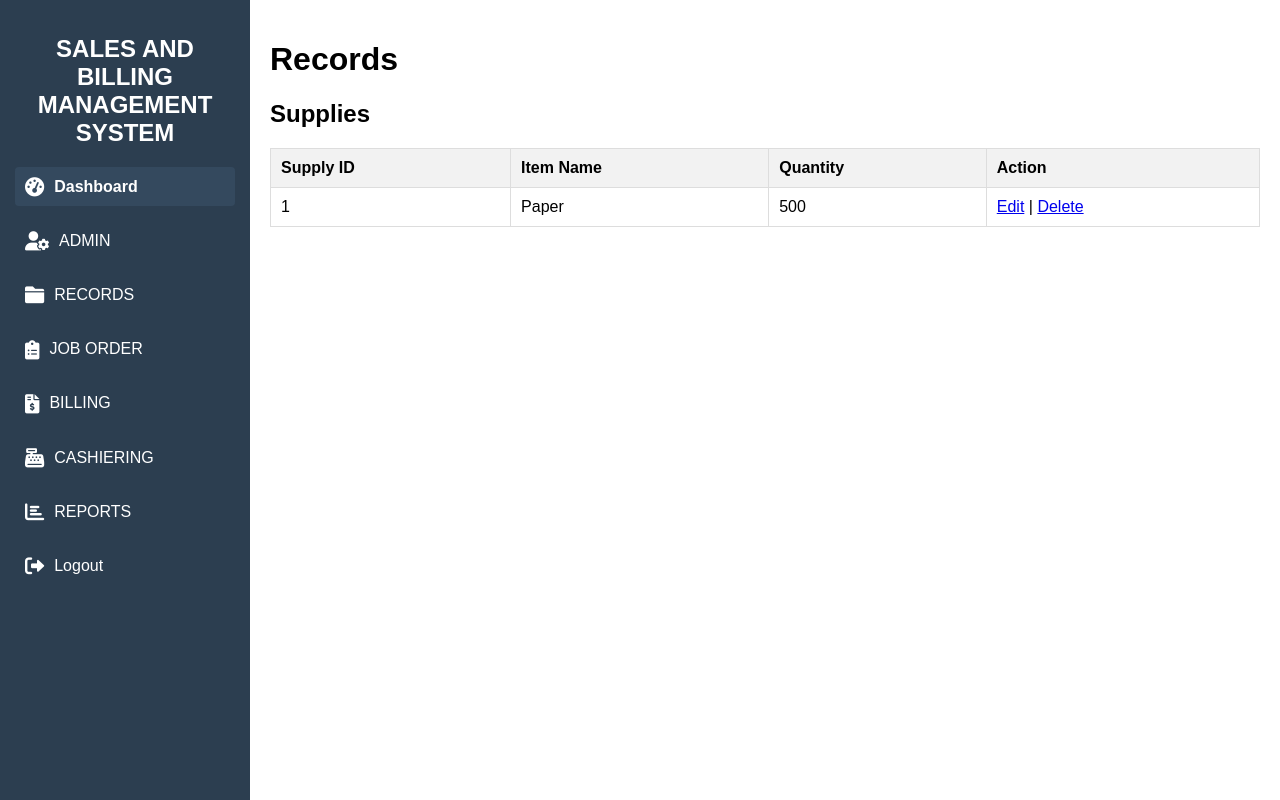
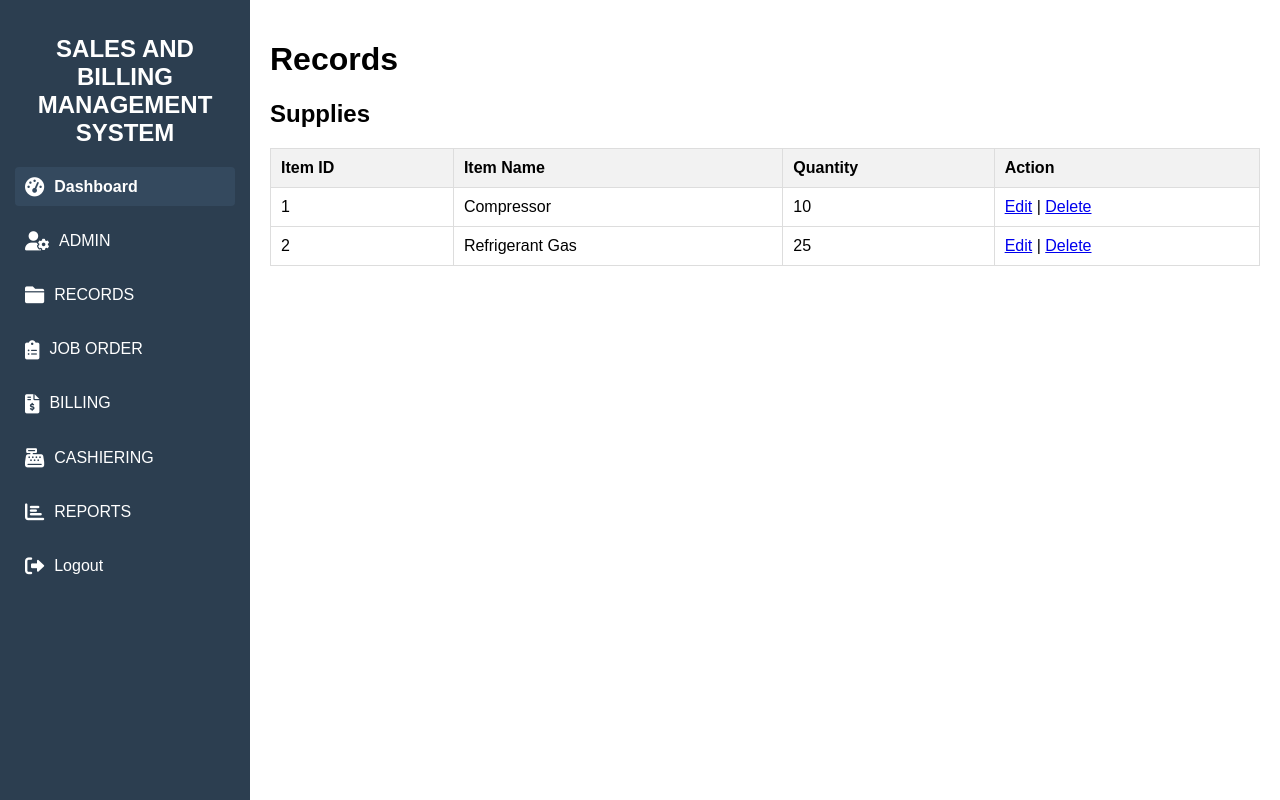
Before and after one commit to TenZ081001/Sales-Billing, a PHP site: page /record-supplies.php in a window 1280 px wide. Run offline with PHP 8.4, Linux system fonts and the light colour scheme.

Commit message:
Update record-supplies.php

```diff
--- a/record-supplies.php
+++ b/record-supplies.php
@@ -28,23 +28,34 @@
 <body>
     <div class="content">
         <div class="module-content">
-        <div id="supplies" class="section">
-        <h1>Records</h1>
+            <div id="services" class="section">
+                <h1>Records</h1>
+            </div>
+            <div id="Supplies" class="section">
                 <h2>Supplies</h2>
                 <table>
                     <tr>
-                        <th>Supply ID</th>
+                        <th>Item ID</th>
                         <th>Item Name</th>
                         <th>Quantity</th>
                         <th>Action</th>
                     </tr>
                     <tr>
                         <td>1</td>
-                        <td>Paper</td>
-                        <td>500</td>
-                        <td><a href="edit.php?id=1">Edit</a> | <a href="delete.php?id=1">Delete</a></td>
+                        <td>Compressor</td>
+                        <td>10</td>
+                        <td><a href="edit_inventory.php?id=1">Edit</a> | <a href="delete_inventory.php?id=1">Delete</a></td>
+                    </tr>
+                    <tr>
+                        <td>2</td>
+                        <td>Refrigerant Gas</td>
+                        <td>25</td>
+                        <td><a href="edit_inventory.php?id=2">Edit</a> | <a href="delete_inventory.php?id=2">Delete</a></td>
                     </tr>
                 </table>
             </div>
-</body>
+        </div>
+    </div>
+
+</body></tr>
 </html>
```
